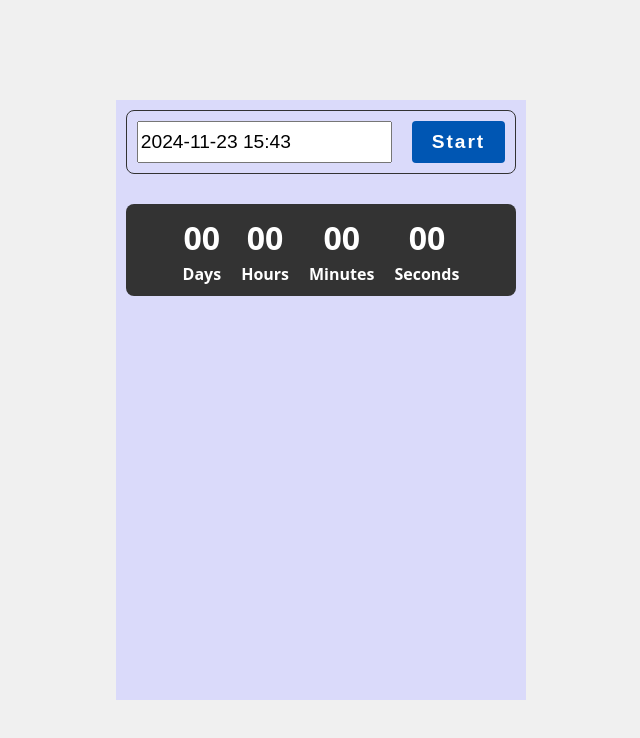
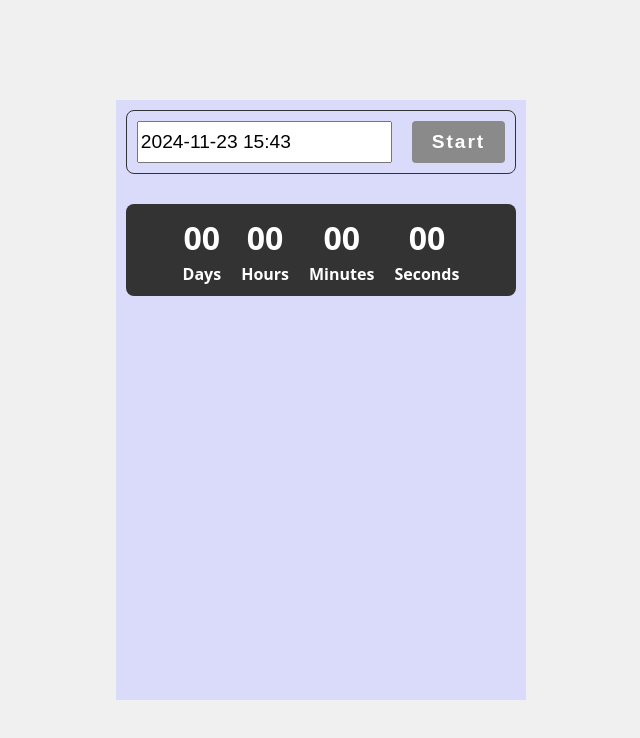
Before and after one commit to BartoszZygmunt/goit-advancedjs-hw-02, a website built with Vite: page src/1-timer.html in a window 1280 px wide. In both pictures the pointer is over the button "Start". Shown: the whole page, without its empty margins (319-959 px from the left). Built offline with nearby package versions, Linux system fonts and the light colour scheme.

Commit message:
task2 bug1

```diff
--- a/src/css/1-timer.css
+++ b/src/css/1-timer.css
@@ -62,6 +62,11 @@ button:disabled {
   cursor: not-allowed;
 }
 
+button:disabled:hover {
+  background-color: #8a8a8a;
+  cursor: not-allowed;
+}
+
 button {
   cursor: pointer;
 }
```
Also changed, not shown: src/index.html (+1 -1 lines).
